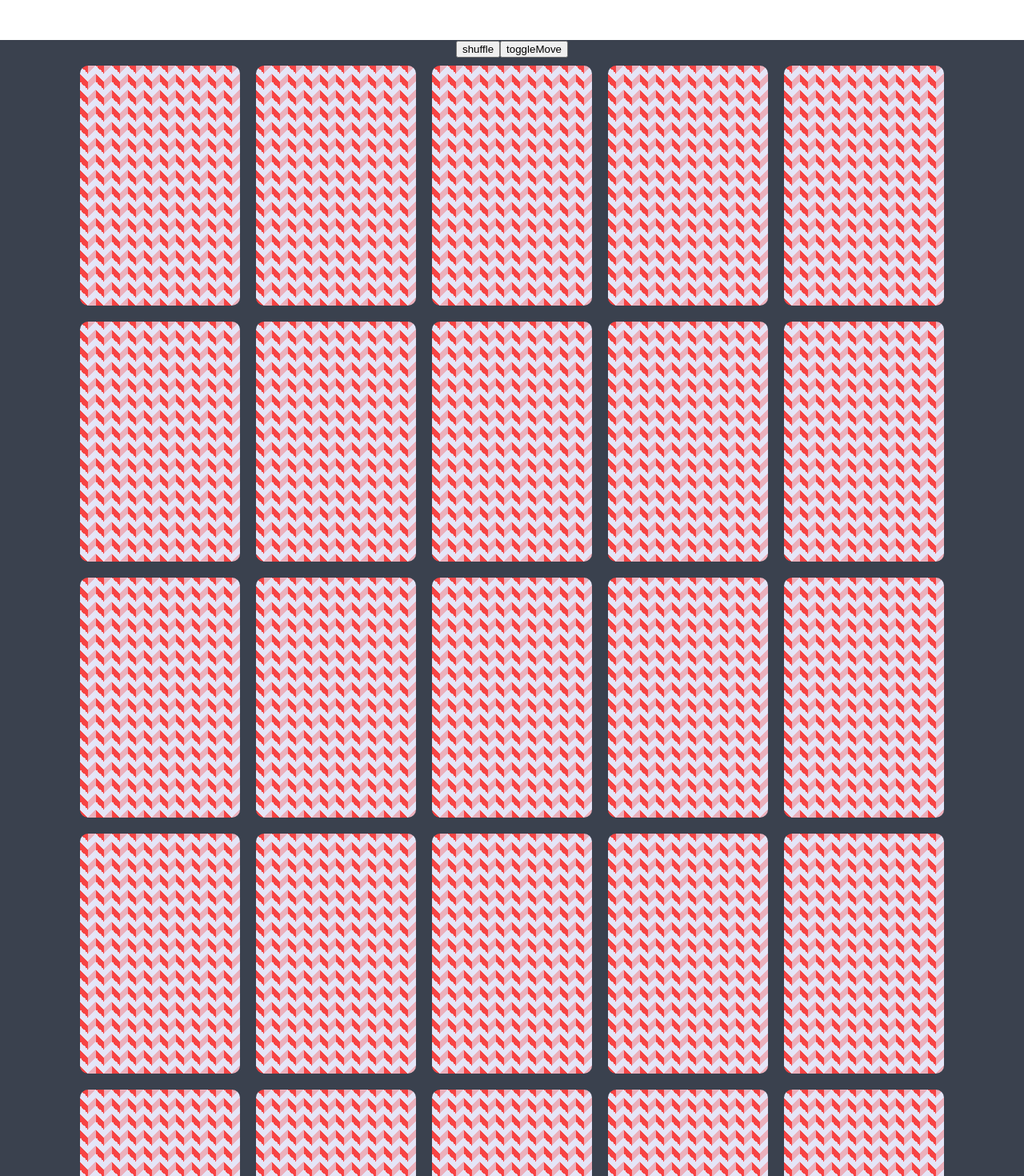
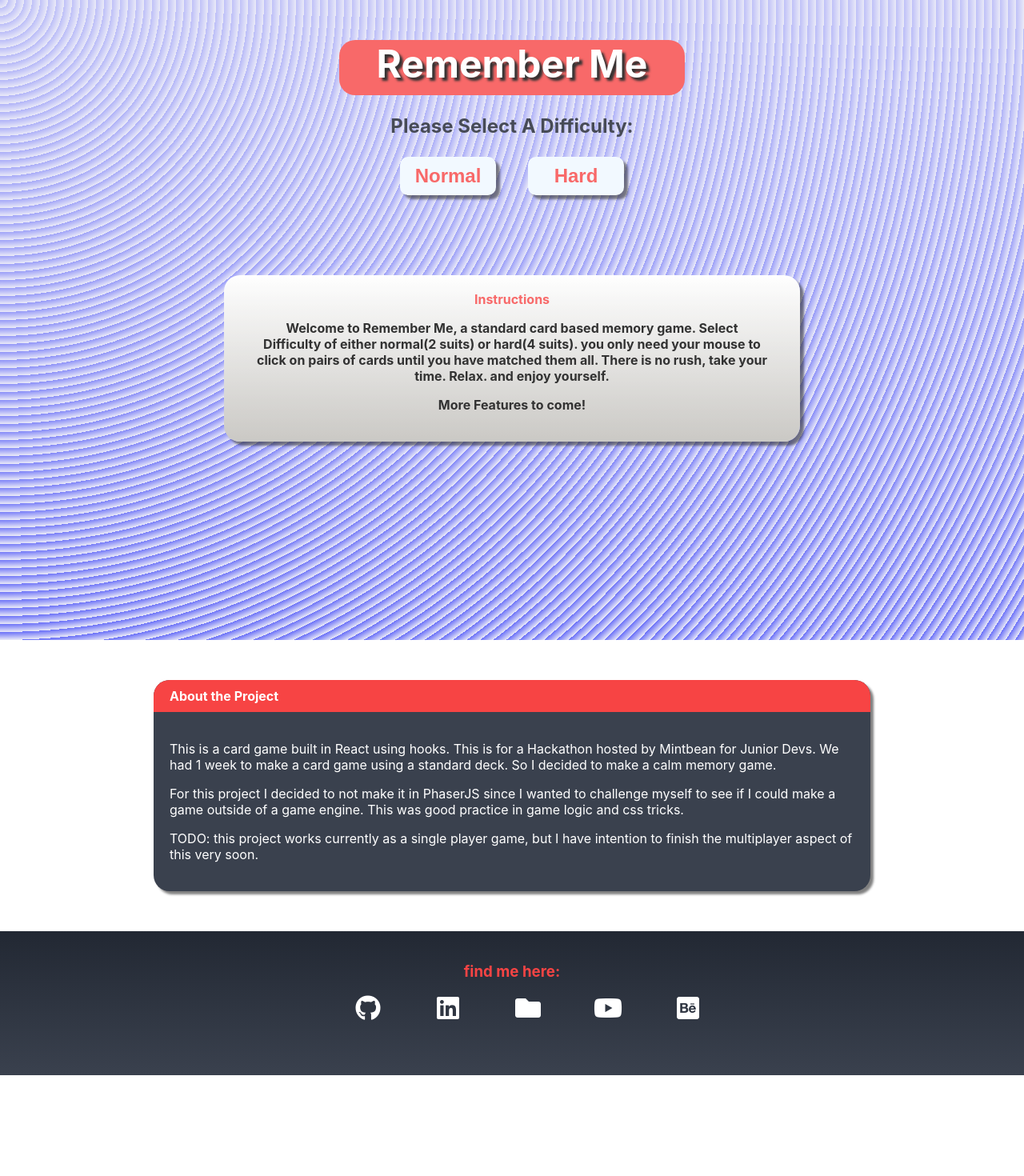
Before and after one commit to Jalcantara88/cardGame, a React (Create React App) app: page / in a window 1280 px wide. Shown: the top 1470 px of the page at 80% size. After the commit the page ends 1360 px from the top, so only its background shows below. Built offline with nearby package versions, Linux system fonts and the light colour scheme.

Commit message:
set up background visuals and links

```diff
--- a/public/index.html
+++ b/public/index.html
@@ -24,7 +24,13 @@
       work correctly both with client-side routing and a non-root public URL.
       Learn how to configure a non-root public URL by running `npm run build`.
     -->
-    <title>React App</title>
+    <link
+        rel="stylesheet"
+        href="https://use.fontawesome.com/releases/v5.13.0/css/all.css"
+        integrity="sha384-Bfad6CLCknfcloXFOyFnlgtENryhrpZCe29RTifKEixXQZ38WheV+i/6YWSzkz3V"
+        crossorigin="anonymous"
+        />
+    <title>Remember Me</title>
   </head>
   <body>
     <noscript>You need to enable JavaScript to run this app.</noscript>
--- a/src/App.css
+++ b/src/App.css
@@ -1,10 +1,16 @@
 .gameArea {
   text-align: center;
-  background-color: #3a414e;
+  background: linear-gradient(#3a414e, #222833);
+  background-color: #e5e5f7;
+  opacity: 0.8;
+  background-image:  repeating-radial-gradient( circle at 0 0, transparent 0, #e5e5f7 10px ), repeating-linear-gradient( #444cf755, #444cf7 );
+  padding: 50px 0;
+  min-height: 700px;
 }
 
 .html {
   background-color: #61dafb;
+  height: 100%;
 }
 
 .card {
@@ -27,6 +33,8 @@
   min-width: 50px;
   background-image: linear-gradient(to bottom, white, rgb(190, 188, 183));
 }
+
+
 
 .cardImg {
   width: 50%;
@@ -52,9 +60,12 @@
   margin: 10px;
 
   background-color: transparent;
-  width: 200px;
-  height: 300px;
+  width: 100px;
+  height: 150px;
   perspective: 1000px; /* Remove this if you don't want the 3D effect */
+
+
+
 }
 
 /* This container is needed to position the front and back side */
@@ -75,9 +86,7 @@
 */
 
 .flipped {
-  transform: rotateY(180deg);
-  border: 3px solid cyan;
-  border-radius: 10px;
+  transform: rotateY(-179deg);
 }
 
 /* Position the front and back side */
@@ -94,8 +103,12 @@
   background-image: linear-gradient(to bottom, white, rgb(190, 188, 183));
   color: black;
   border-radius: 10px;
-  opacity: 1;
+  opacity: 0.8;
   background: linear-gradient(135deg, #f7444455 25%, transparent 25%) -10px 0/ 20px 20px, linear-gradient(225deg, #f74444 25%, transparent 25%) -10px 0/ 20px 20px, linear-gradient(315deg, #f7444455 25%, transparent 25%) 0px 0/ 20px 20px, linear-gradient(45deg, #f74444 25%, #e5e5f7 25%) 0px 0/ 20px 20px;
+  box-shadow: 5px 5px 3px  rgba(0,0,0,0.6);
+  -moz-box-shadow: 5px 5px 3px  rgba(0,0,0,0.6);
+  -webkit-box-shadow: 5px 5px 3px  rgba(0,0,0,0.6);
+  -o-box-shadow: 5px 5px 3px  rgba(0,0,0,0.6);
 }
 
 .flip-card-front-inner {
@@ -104,15 +117,130 @@
   height: 100%;
   background-color: #e5e5f7;
 opacity: 1;
-transform: rotateY(180deg);
+
 background: linear-gradient(135deg, #f7444455 25%, transparent 25%) -10px 0/ 20px 20px, linear-gradient(225deg, #f74444 25%, transparent 25%) -10px 0/ 20px 20px, linear-gradient(315deg, #f7444455 25%, transparent 25%) 0px 0/ 20px 20px, linear-gradient(45deg, #f74444 25%, #e5e5f7 25%) 0px 0/ 20px 20px;
+
 }
 
 /* Style the back side */
 .flip-card-back {
   background-image: linear-gradient(to bottom, white, rgb(190, 188, 183));
 
-  transform: rotateY(180deg);
+  transform: rotateY(181deg);
   border-radius: 10px;
+  box-shadow: 5px 5px 3px  rgba(0,0,0,0.6);
+  -moz-box-shadow: 5px 5px 3px  rgba(0,0,0,0.6);
+  -webkit-box-shadow: 5px 5px 3px  rgba(0,0,0,0.6);
+  -o-box-shadow: 5px 5px 3px  rgba(0,0,0,0.6);
 
 }
+
+.gone {
+  opacity: 0;
+}
+
+.noClick {
+  pointer-events: none;
+}
+
+.app{
+  background: linear-gradient(rgb(255, 255, 255)(236, 226, 226), rgb(140, 140, 177));
+  height: 100%;
+}
+
+footer {
+  background: linear-gradient(#222833,#3a414e);
+  color: #f74444;
+  width: 100%;
+  padding-top: 20px;
+  text-align: center;
+}
+
+.gameTitle {
+  font-size: 3em;
+  color: white;
+  text-shadow: 4px 4px 3px black;
+  background-color: #f74444;
+  border-radius: 20px;
+  width: 9em;
+  padding: 0 0 10px 0;
+  margin: 0 auto 20px auto;
+}
+
+.aboutArea {
+  padding: 0;
+  text-align: left;
+  width: 70%;
+  margin: 50px auto;
+  border-radius: 20px;
+  overflow: hidden;
+  box-shadow: 4px 4px 3px grey;
+  background-color: #3a414e;
+  color: white;
+}
+
+.aboutDetails {
+  padding: 20px;
+}
+
+.aboutHeader {
+  background-color: #f74444;
+  font-weight: bold;
+  padding: 10px 0 10px 20px;
+}
+
+.socialLink {
+  width: 100px;
+  height: 100px;
+  color: white;
+
+}
+
+.socialLinks {
+  display: flex;
+  flex-direction: row;
+  justify-content: center;
+}
+
+.socialLinks li {
+  list-style-type: none;
+}
+
+.instruct {
+  width: 50%;
+  margin: 100px auto;
+  background-image: linear-gradient(to bottom, white, rgb(190, 188, 183));
+  border-radius: 20px;
+  padding: 20px 40px;
+  font-weight: bold;
+  box-shadow: 5px 5px 3px  rgba(0,0,0,0.6);
+  -moz-box-shadow: 5px 5px 3px  rgba(0,0,0,0.6);
+  -webkit-box-shadow: 5px 5px 3px  rgba(0,0,0,0.6);
+  -o-box-shadow: 5px 5px 3px  rgba(0,0,0,0.6);
+}
+
+.instructTitle {
+  color:#f74444;
+}
+
+.menuTitle {
+  color: rgb(26, 31, 44);
+  font-size: 1.5em;
+}
+
+.menuButton {
+  background-color: aliceblue;
+  color: #f74444;
+  border: none;
+  border-radius: 10px;
+  padding: 10px;
+  min-width: 120px;
+  font-size: 1.5em;
+  font-weight: bold;
+  margin: 0 20px;
+
+  box-shadow: 5px 5px 3px  rgba(0,0,0,0.6);
+  -moz-box-shadow: 5px 5px 3px  rgba(0,0,0,0.6);
+  -webkit-box-shadow: 5px 5px 3px  rgba(0,0,0,0.6);
+  -o-box-shadow: 5px 5px 3px  rgba(0,0,0,0.6);
+}
--- a/src/App.js
+++ b/src/App.js
@@ -28,8 +28,39 @@ function onPlayerCount(count, users) {
 function App() {
   return (
     <>
-      <div className="gameArea">
-        <Cards />
+      <div className="app">
+        <main className="gameArea">
+          <header>
+            <h1 className="gameTitle">
+              Remember Me
+            </h1>
+          </header>
+          <Cards />
+        </main>
+        <article className="aboutArea">
+          <header className="aboutHeader">About the Project</header>
+          <div className="aboutDetails">
+            <p>
+              This is a card game built in React using hooks. This is for a Hackathon hosted by Mintbean for Junior Devs. We had 1 week to make a card game using a standard deck. So I decided to make a calm memory game.
+            </p>
+            <p>
+              For this project I decided to not make it in PhaserJS since I wanted to challenge myself to see if I could make a game outside of a game engine. This was good practice in game logic and css tricks.
+            </p>
+            <p>
+              TODO: this project works currently as a single player game, but I have intention to finish the multiplayer aspect of this very soon.
+            </p>
+          </div>
+        </article>
+        <footer>
+          <h3>find me here:</h3>
+          <ul className="socialLinks">
+          <li><a href="https://github.com/Jalcantara88"><i class="socialLink fab fa-github fa-2x"></i></a></li>
+                            <li><a href="https://www.linkedin.com/in/deadheadstudio/"><i class="socialLink fab fa-linkedin fa-2x"></i></a></li>
+                            <li><a href="https://jalcantara.netlify.app/"><i class="socialLink fas fa-folder fa-2x"></i></a></li>
+                            <li><a href="https://www.youtube.com/channel/UCzLJQTYgUrhEFAOxt2ek0lg?"><i class="socialLink fab fa-youtube fa-2x"></i></a></li>
+                            <li><a href="https://www.behance.net/DeadHead"><i class="socialLink fab fa-behance-square fa-2x"></i></a></li>
+          </ul>
+        </footer>
       </div>
     </>
 
--- a/src/components/cards.js
+++ b/src/components/cards.js
@@ -1,36 +1,101 @@
-import React, {useState} from 'react';
+import React, {useState, useEffect} from 'react';
 import shuffleDeck from './shuffle';
 
-var suitCount = 2;
-var cardIndex = 0;
+var suitCount = 0;
+var cardCount = 0;
+var gameOver = false;
 
-function handleClick(canSelect,event) {
-    if(canSelect) {
+function showCards(nodeList) {
+    nodeList.forEach(card => {
+        card.classList.toggle("flipped");
+        setTimeout(() => {
+            card.classList.toggle("flipped");
+        }, 1000);
+    });
+}
+
+function handleClick(event, setNodeSelected) {
         const flipCardInner = event.target.parentNode;
+        console.log(flipCardInner);
         flipCardInner.classList.toggle("flipped");
-        console.log(event.target.ownerDocument);
+        setNodeSelected(node => [
+            ...node,
+            flipCardInner
+        ]);
+}
+
+function addOrRemove(array, value, setArray, setNodes) {
+    var index = array.indexOf(value);
+
+    if(index === -1) {
+        setArray(old => [...old, value]);
+        //console.log(array);
+    }
+    else {
+        setArray(array.filter(item => item !== value));
+        setNodes([]);
+        //console.log(array);
     }
 }
 
-const RenderCard = ({card, canSelect}) => {
-    console.log("rendering card");
+function checkPair(pair, setPair, nodePair, setNodePair) {
+    if(pair[0].value === pair[1].value) {
+        console.log("found a pair");
+        setTimeout(() => {
+            removePair(setPair, nodePair, setNodePair);
+          }, 1000);
+    }
+    else {
+        console.log("not a pair");
+        setTimeout(() => {
+            resetPair(setPair, nodePair, setNodePair);
+        }, 1000);
+    }
+}
+
+function resetPair(setPair, nodePair, setNodePair) {
+    console.log(nodePair);
+    setPair([]);
+    for(let i = 0; i < 2; i++) {
+        nodePair[i].classList.toggle("flipped");
+    }
+    setNodePair([]);
+}
+
+function removePair(setPair, nodePair, setNodePair) {
+    console.log(nodePair);
+    setPair([]);
+    for(let i = 0; i < 2; i++) {
+        nodePair[i].style.opacity = 0;
+    }
+    setNodePair([]);
+    cardCount -= 2;
+}
+
+
+const RenderCard = ({card, canSelect, setSelected, selected, setNodeSelected, id, setNodeDeck}) => {
+    //console.log("rendering card");
     return(
-        <>
             <div className="flip-card">
                 <div className="flip-card-inner" onClick={(e) => {
-                handleClick(canSelect, e);
-                }}>
+                    if(canSelect && selected.length < 2 && !gameOver) {
+                        handleClick(e, setNodeSelected);
+                        //setSelected(old => [...old, card]);
+                        addOrRemove(selected, card, setSelected, setNodeSelected);
+
+                        //setNodeSelected(old => [...old, e.target]);
+                    }
+                }} id={id}>
                     <div className="flip-card-front">
 
                     </div>
                     <div className="flip-card-back">
-                    <h1 className="cardFace" style={{color: card.color}}>{card.face}</h1>
-                <img className="cardImg" style={{fillColor: card.color}} src={card.suitUrl} alt={card.suit}/>
+                        <h1 className="cardFace noClick" style={{color: card.color}}>{card.face}</h1>
+                    <img className="cardImg noClick" style={{fillColor: card.color}} src={card.suitUrl} alt={card.suit}/>
 
                     </div>
                 </div>
             </div>
-        </>
     )
 }
 
@@ -92,36 +157,88 @@ const makeCards = (setDeck, setDeckBuilt) => {
                 ...deck,
                 newCard
             ]);
-            cardIndex++;
         }
     }
     setDeckBuilt(true);
+    cardCount = suitCount * 13;
 }
 
+function checkWin() {
+    if(cardCount === 2) {
+        console.log("you win");
+        gameOver = true;
+    }
+    else {
+        console.log("keep playing");
+    }
+}
 const Cards = () => {
     const [deck, setDeck] = useState([]);
     const [deckBuilt, setDeckBuilt] = useState(false);
-    //const [selected, setSelected] = useState([]);
+    const [selected, setSelected] = useState([]);
     const [canSelect, setCanSelect] = useState(false);
+    const [nodeSelected, setNodeSelected] = useState([]);
+    const [nodeDeck, setNodeDeck] = useState([]);
+    const [gameStarted, setGameStarted] = useState(false);
+
+
+    useEffect(() => {
+        console.log(selected);
+        if(selected.length === 2) {
+            checkPair(selected, setSelected, nodeSelected, setNodeSelected);
+            checkWin();
+        }
+    },[selected]);
 
     if(!deckBuilt) {
         makeCards(setDeck, setDeckBuilt);
-        console.log(deck);
     }
 
 
     const renderedCards = deck.map((card, i) => {
-        console.log("rendering card " + i);
+        //console.log("rendering card " + i);
         return(
             <RenderCard
                 key={i}
                 card={card}
                 canSelect={canSelect}
-
+                setSelected={setSelected}
+                selected={selected}
+                setNodeSelected={setNodeSelected}
+                setNodeDeck={setNodeDeck}
+                id={i}
             />
         );
     })
 
+    if(!gameStarted) {
+        return(
+            <section className="menu">
+                <h3 className="menuTitle">
+                    Please Select A Difficulty:
+                </h3>
+                <button className="menuButton" onClick={() => {
+                    suitCount = 2;
+                    makeCards(setDeck, setDeckBuilt);
+                    setGameStarted(true);
+                }}>Normal</button>
+                <button className="menuButton" onClick={() => {
+                    suitCount = 4;
+                    makeCards(setDeck, setDeckBuilt);
+                    setGameStarted(true);
+                }}>Hard</button>
+                <article className="instruct">
+                    <header className="instructTitle">Instructions</header>
+                    <p className="instructDetails">
+                        Welcome to Remember Me, a standard card based memory game. Select Difficulty of either normal(2 suits) or hard(4 suits). you only need your mouse to click on pairs of cards until you have matched them all. There is no rush, take your time. Relax. and enjoy yourself.
+                    </p>
+                    <p> More Features to come!</p>
+                </article>
+            </section>
+        )
+    }
+
+    else {
         return(
             <div className="cardArea">
                 <button onClick={() => {
@@ -136,11 +253,15 @@ const Cards = () => {
                     console.log(canSelect);
                     setCanSelect(!canSelect);
                 }}>toggleMove</button>
+                <button onClick={() => {
+                    showCards(nodeDeck);
+                }}>showCards</button>
                 <div className="cardHolder">
                     {renderedCards}
                 </div>
             </div>
         );
     }
+}
 
 export default Cards;
```
Lines whose indentation alone changed are shown as unchanged.
